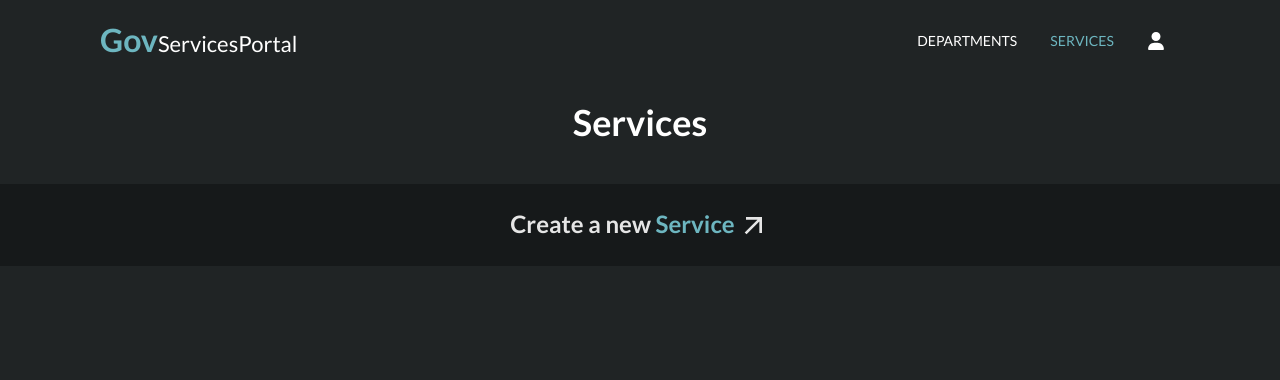
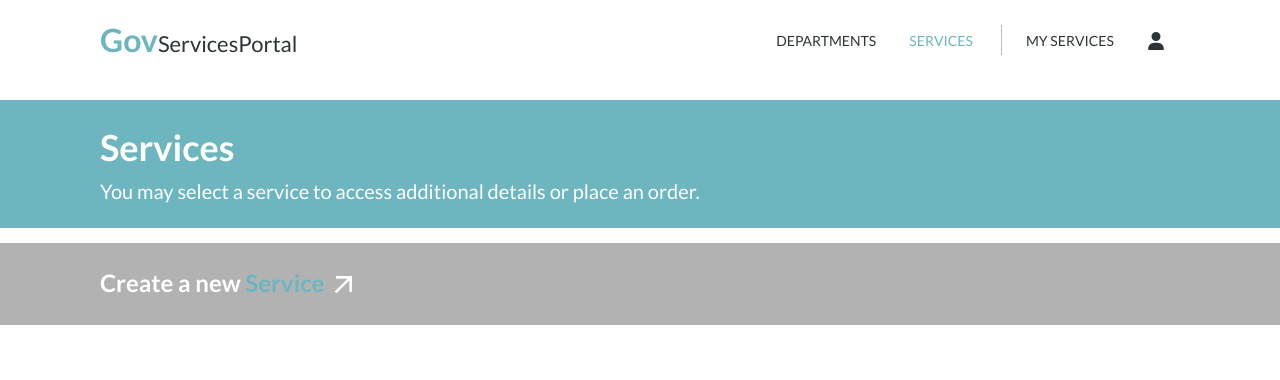
Before and after one commit to uosyph/GovServicesPortal, a Flask app: page /services in a window 1280 px wide. Shown: the top 380 px of the page. Run offline with Flask 3, Linux system fonts and the light colour scheme; the visitor is signed in with stand-in values (Sample User, id 1); data that the repository does not hold is empty.

Commit message:
[feat] Enhance color plate

```diff
--- a/static/styles/cards.css
+++ b/static/styles/cards.css
@@ -1,23 +1,42 @@
-h1 {
+.list_details {
+	color: #fff;
+	background: #6db6c0;
+	padding-block: 25px;
+	padding-left: 100px;
+}
+
+.list_title {
 	font-size: 36px;
-	text-align: center;
+}
+
+.list_description {
+	margin-top: 10px;
+	font-size: 20px;
 }
 
 .admin {
-	margin-top: 40px;
-	color: #ffffffe3;
+	margin-top: 15px;
+	color: #fff;
 	background: rgba(0, 0, 0, 0.3);
 	padding: 25px;
-	text-align: center;
+	padding-left: 100px;
 }
 
 .admin a {
-	color: #ffffffe3;
+	color: #fff;
 	transition: all 0.2s ease;
 }
 
 .admin a:hover {
 	opacity: 80%;
+}
+
+.admin svg {
+	transition: transform 0.2s ease;
+}
+
+.admin a:hover svg {
+	transform: translateX(3px) translateY(-3px)
 }
 
 .admin h2 {
@@ -48,22 +67,21 @@ h1 {
 }
 
 .cards li {
-	color: #fff;
-	background: rgba(0, 0, 0, 0.5);
+	color: #2d3436;
+	border: 1px solid #2d343654;
+	border-radius: 10px;
 	box-sizing: border-box;
-	box-shadow: 0 15px 25px rgba(0, 0, 0, 0.6);
-	border-radius: 10px;
+	box-shadow: 0 15px 25px rgba(0, 0, 0, 0.15);
 	flex: 1 1 200px;
 	transition: all 0.2s ease;
 }
 
 .cards li:hover {
-	background: rgba(0, 0, 0, 0.6);
-	box-shadow: 0 17px 27px rgba(0, 0, 0, 0.7);
+	box-shadow: 0 17px 27px rgba(0, 0, 0, 0.2);
 }
 
 .cards h2 {
-	background: rgba(0, 0, 0, 0.2);
+	background: rgba(0, 0, 0, 0.15);
 	border-radius: 10px;
 	margin: 0;
 	padding: 1.3rem;
--- a/static/styles/common.css
+++ b/static/styles/common.css
@@ -14,7 +14,7 @@ a {
 }
 
 body {
-	background: #202425;
+	background: #fff;
 	font-family: 'Lato';
 }
 
@@ -28,7 +28,7 @@ nav {
 nav .logo p {
 	float: left;
 	font-size: 22px;
-	color: #fff;
+	color: #2d3436;
 	cursor: pointer;
 }
 
@@ -51,7 +51,7 @@ nav li a {
 	font-size: 14px;
 	text-transform: uppercase;
 	padding: 0 15px;
-	color: #fff;
+	color: #2d3436;
 	text-decoration: none;
 	transition: 0.3s ease;
 }
@@ -69,6 +69,41 @@ nav li a svg:hover {
 	fill: #6db6c0;
 }
 
+nav li .register_btn {
+	background: #6db6c0;
+	border-radius: 10px;
+	padding: 9px 15px;
+}
+
+nav li .register_btn:hover {
+	background: #62a1a8;
+	color: #000;
+}
+
+.acc_separator_left {
+	margin-left: 10px;
+}
+
+.acc_separator_right {
+	margin-right: 10px;
+}
+
+.reg_separator {
+	margin-left: 20px;
+}
+
+.separator {
+	border-left: 1px solid #2d343654;
+	height: 30px;
+	position: absolute;
+	margin-top: 25px;
+}
+
 #active {
 	color: #6db6c0;
 }
+
+#active_reg {
+	background: #62a1a8;
+	color: #000;
+}
--- a/templates/base.html
+++ b/templates/base.html
@@ -21,20 +21,24 @@
             <li>
                 <a href="{{ url_for('departments') }}" {% if request.path == '/departments' %} id="active" {% endif %}>Departments</a>
             </li>
-            <li>
+            <li class="acc_separator_right">
                 <a href="{{ url_for('services') }}" {% if request.path == '/services' %} id="active" {% endif %}>Services</a>
             </li>
+            <li class="separator"></li>
             {% if session["loggedin"] == True: %}
+                <li class="acc_separator_left">
+                    <a href="#">My Services</a>
+                </li>
                 <li>
                     <a href="{{ url_for('account') }}">
-                        <svg xmlns="http://www.w3.org/2000/svg" viewBox="0 0 448 512" height="18" width="18" {% if request.path == '/account' %} fill="#6db6c0" {% else %} fill="white" {% endif %}>
+                        <svg xmlns="http://www.w3.org/2000/svg" viewBox="0 0 448 512" height="18" width="18" {% if request.path == '/account' %} fill="#6db6c0" {% else %} fill="#2d3436" {% endif %}>
                             <path d="M224 256A128 128 0 1 0 224 0a128 128 0 1 0 0 256zm-45.7 48C79.8 304 0 383.8 0 482.3C0 498.7 13.3 512 29.7 512H418.3c16.4 0 29.7-13.3 29.7-29.7C448 383.8 368.2 304 269.7 304H178.3z"/>
                         </svg>
                     </a>
                 </li>
             {% else: %}
-                <li>
-                    <a href="{{ url_for('register') }}" {% if request.path == '/register' %} id="active" {% endif %}>Sign up</a>
+                <li class="reg_separator">
+                    <a href="{{ url_for('register') }}" {% if request.path == '/register' %} id="active_reg" {% endif %} class="register_btn">Sign up</a>
                 </li>
                 <li>
                     <a href="{{ url_for('login') }}" {% if request.path == '/login' %} id="active" {% endif %}>Login</a>
--- a/templates/list.html
+++ b/templates/list.html
@@ -7,7 +7,10 @@
 {% endblock %}
 
 {% block body %}
-<h1 style="color: white;">{{ list_title }}</h1>
+<div class="list_details">
+    <h1 class="list_title">{{ list_title }}</h1>
+    <p class="list_description">{{ list_description }}</p>
+</div>
 
 {% if session["is_admin"] == True: %}
     <div class="admin">
@@ -25,8 +28,8 @@
         {% for item in items %}
             <a href="{{ url_for(path, id=item.id) }}">
                 <li>
-                    <h2 style="color: white;">{{ item.title }}</h2>
-                    <p style="color: white;">{{ item.description }}</p>
+                    <h2>{{ item.title }}</h2>
+                    <p>{{ item.description }}</p>
                 </li>
             </a>
         {% endfor %}
--- a/templates/listing.html
+++ b/templates/listing.html
@@ -3,7 +3,7 @@
 {% block title %}{{ item.title }} | GSP{% endblock %}
 
 {% block body %}
-<h1 style="color: white;">{{ item.title }}</h1>
-<h4 style="color: white;">{{ item.description }}</h4>
-<p style="color: white;">{{ item.readme }}</p>
+<h1>{{ item.title }}</h1>
+<h4>{{ item.description }}</h4>
+<p>{{ item.readme }}</p>
 {% endblock %}
--- a/views.py
+++ b/views.py
@@ -165,7 +165,11 @@ def account():
 def departments():
     departments = Department.query.all()
     return render_template(
-        "list.html", list_title="Departments", path="department", items=departments
+        "list.html",
+        list_title="Departments",
+        list_description="You may select a department to access further details or view its services.",
+        path="department",
+        items=departments,
     )
 
 
@@ -186,6 +190,7 @@ def department_services(id):
     return render_template(
         "list.html",
         list_title=f"{department.title} Services",
+        list_description="You may select a service to access additional details or place an order.",
         path="service",
         items=services,
     )
@@ -195,7 +200,11 @@ def department_services(id):
 def services():
     services = Service.query.all()
     return render_template(
-        "list.html", list_title="Services", path="service", items=services
+        "list.html",
+        list_title="Services",
+        list_description="You may select a service to access additional details or place an order.",
+        path="service",
+        items=services,
     )
 
 
@@ -209,7 +218,7 @@ def service(id):
 
 @app.route("/new", methods=["GET", "POST"])
 def new():
-    recommend = request.args.get('recommend')
+    recommend = request.args.get("recommend")
     return render_template("new.html", recommend=recommend)
 
 
```
Also changed, not shown: templates/account.html (+6 -6 lines).
